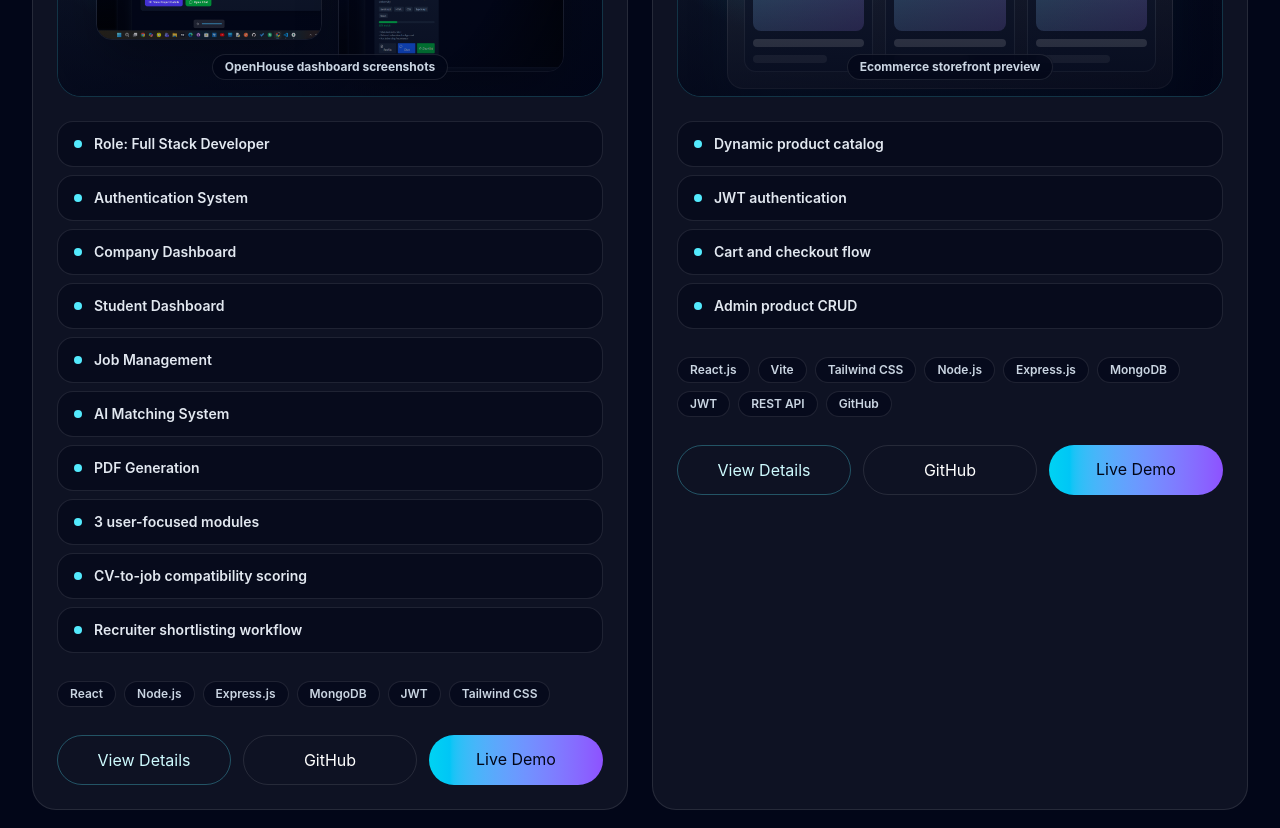
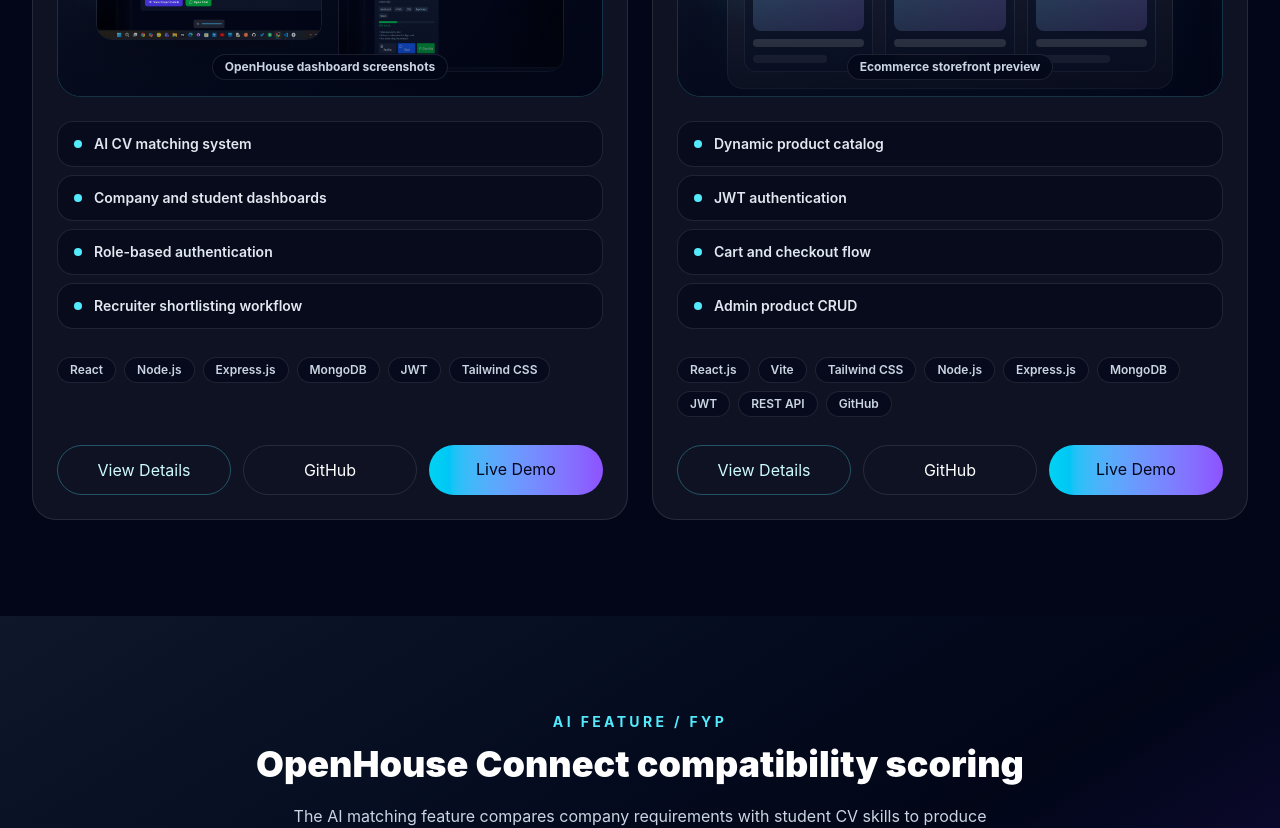
Before and after one commit to Javedshah11/javed-portfolio, a React (Vite) app: page / in a window 1280 px wide. Shown: the part 4240-5068 px from the top of the page. Built offline with nearby package versions, Linux system fonts and the light colour scheme.

Commit message:
feat: enhance project details with card metrics for AI CV Matching and MERN Ecommerce

```diff
--- a/src/components/sections/Projects.jsx
+++ b/src/components/sections/Projects.jsx
@@ -20,7 +20,7 @@
             <MotionCard
               key={project.title}
               delay={index * 0.08}
-              className="group flex min-h-[560px] flex-col overflow-hidden rounded-3xl border border-white/10 bg-white/[0.05] p-0 transition hover:-translate-y-2 hover:border-violet-300/50 hover:bg-white/[0.08] hover:shadow-2xl hover:shadow-violet-950/30"
+              className="group flex h-full flex-col overflow-hidden rounded-3xl border border-white/10 bg-white/[0.05] p-0 transition hover:-translate-y-2 hover:border-violet-300/50 hover:bg-white/[0.08] hover:shadow-2xl hover:shadow-violet-950/30"
             >
               <div className="h-2 bg-gradient-to-r from-cyan-300 via-violet-400 to-fuchsia-400" />
               <div className="flex flex-1 flex-col p-6">
@@ -35,7 +35,7 @@
                 <h3 className="mt-6 text-2xl font-black text-white sm:text-3xl">
                   {project.title}
                 </h3>
-                <p className="mt-4 leading-8 text-slate-300">{project.description}</p>
+                <p className="mt-4 min-h-24 leading-8 text-slate-300">{project.description}</p>
 
                 <div className="relative mt-6 grid min-h-64 place-items-center overflow-hidden rounded-3xl border border-cyan-300/20 bg-slate-950">
                   <div className="absolute inset-0 bg-[radial-gradient(circle_at_20%_20%,rgba(34,211,238,0.24),transparent_30%),radial-gradient(circle_at_80%_10%,rgba(168,85,247,0.22),transparent_28%),linear-gradient(135deg,rgba(15,23,42,0.9),rgba(2,6,23,0.95))]" />
@@ -86,7 +86,7 @@
                 </div>
 
                 <div className="mt-6 grid gap-2">
-                  {project.metrics.map((metric) => (
+                  {(project.cardMetrics || project.metrics).map((metric) => (
                     <div
                       key={metric}
                       className="flex items-center gap-3 rounded-2xl border border-white/10 bg-slate-950/55 px-4 py-3"
@@ -107,7 +107,7 @@
                     </span>
                   ))}
                 </div>
-                <div className="mt-7 grid gap-3 sm:grid-cols-2 xl:grid-cols-3">
+                <div className="mt-auto grid gap-3 pt-7 sm:grid-cols-2 xl:grid-cols-3">
                   <button
                     type="button"
                     onClick={() => setSelectedProject(project)}
--- a/src/data/portfolio.js
+++ b/src/data/portfolio.js
@@ -57,6 +57,12 @@
     highlight: 'AI CV Matching',
     imageLabel: 'OpenHouse dashboard screenshots',
     previewImages: [acceptedCandidatesImage, skillMatchingImage],
+    cardMetrics: [
+      'AI CV matching system',
+      'Company and student dashboards',
+      'Role-based authentication',
+      'Recruiter shortlisting workflow',
+    ],
     metrics: [
       'Role: Full Stack Developer',
       'Authentication System',
@@ -105,6 +111,12 @@
     ],
     highlight: 'MERN Ecommerce',
     imageLabel: 'Ecommerce storefront preview',
+    cardMetrics: [
+      'Dynamic product catalog',
+      'JWT authentication',
+      'Cart and checkout flow',
+      'Admin product CRUD',
+    ],
     metrics: [
       'Dynamic product catalog',
       'JWT authentication',
```
